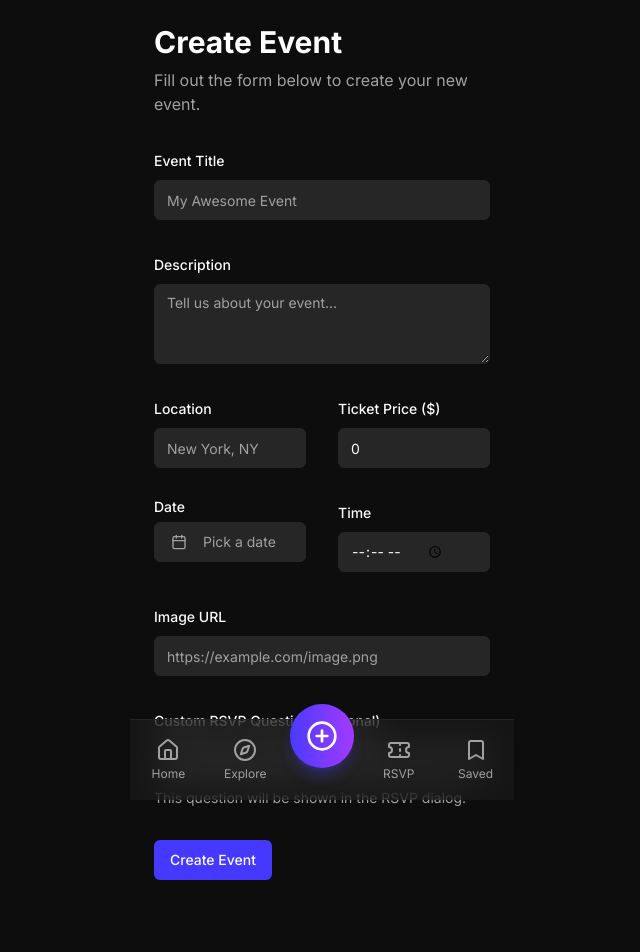
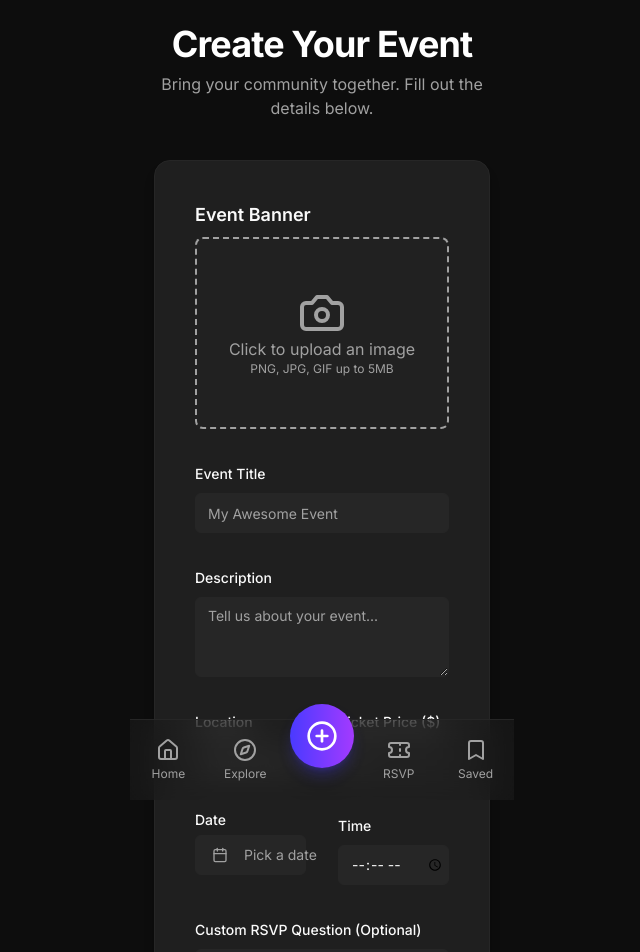
Before and after one commit to JayatriChakraborty/Fete, a React (Vite) app: page /create in a window 1280 px wide. Shown: the top 952 px of the page, without its empty margins (318-958 px from the left). Built offline with nearby package versions, Linux system fonts and the light colour scheme.

Commit message:
feat: Enhance Create Event page
Added public/private event option, improved visual appeal, implemented event picture upload with camera/gallery options, and removed the image URL field.

```diff
--- /dev/null
+++ b/src/components/ImageUpload.tsx
@@ -0,0 +1,94 @@
+
+import { useState, useRef } from "react";
+import { useFormContext } from "react-hook-form";
+import { Camera, Upload } from "lucide-react";
+import { Button } from "@/components/ui/button";
+import {
+  Dialog,
+  DialogContent,
+  DialogHeader,
+  DialogTitle,
+  DialogTrigger,
+  DialogDescription,
+} from "@/components/ui/dialog";
+import { cn } from "@/lib/utils";
+
+export const ImageUpload = ({ name }: { name: string }) => {
+  const { setValue, watch, formState: { errors } } = useFormContext();
+  const [preview, setPreview] = useState<string | null>(null);
+  const [isDialogOpen, setIsDialogOpen] = useState(false);
+
+  const fileInputRef = useRef<HTMLInputElement>(null);
+  const cameraInputRef = useRef<HTMLInputElement>(null);
+
+  const fieldError = errors[name];
+
+  const handleFileChange = (event: React.ChangeEvent<HTMLInputElement>) => {
+    const file = event.target.files?.[0];
+    if (file) {
+      setValue(name, event.target.files, { shouldValidate: true });
+      const reader = new FileReader();
+      reader.onloadend = () => {
+        setPreview(reader.result as string);
+      };
+      reader.readAsDataURL(file);
+      setIsDialogOpen(false);
+    }
+  };
+
+  return (
+    <div className="flex flex-col items-center gap-2">
+      <Dialog open={isDialogOpen} onOpenChange={setIsDialogOpen}>
+        <DialogTrigger asChild>
+          <div
+            className={cn(
+              "w-full h-48 border-2 border-dashed rounded-lg flex items-center justify-center cursor-pointer bg-input/40 hover:bg-input/70 transition-colors relative",
+              fieldError ? "border-destructive" : "border-muted-foreground"
+            )}
+          >
+            {preview ? (
+              <img src={preview} alt="Event preview" className="w-full h-full object-cover rounded-lg" />
+            ) : (
+              <div className="text-center text-muted-foreground">
+                <Camera className="mx-auto h-12 w-12" />
+                <p>Click to upload an image</p>
+                <p className="text-xs">PNG, JPG, GIF up to 5MB</p>
+              </div>
+            )}
+          </div>
+        </DialogTrigger>
+        <DialogContent className="sm:max-w-[425px] bg-card border-slate-800 text-white">
+          <DialogHeader>
+            <DialogTitle>Upload Event Picture</DialogTitle>
+            <DialogDescription>
+              Choose how you want to upload your event picture.
+            </DialogDescription>
+          </DialogHeader>
+          <div className="grid gap-4 py-4">
+            <Button type="button" className="w-full" onClick={() => cameraInputRef.current?.click()}>
+              <Camera className="mr-2 h-4 w-4" /> Take a Picture
+            </Button>
+            <Button type="button" className="w-full" onClick={() => fileInputRef.current?.click()}>
+              <Upload className="mr-2 h-4 w-4" /> Upload from Gallery
+            </Button>
+            <input
+              type="file"
+              accept="image/*"
+              capture="environment"
+              ref={cameraInputRef}
+              className="hidden"
+              onChange={handleFileChange}
+            />
+            <input
+              type="file"
+              accept="image/*"
+              ref={fileInputRef}
+              className="hidden"
+              onChange={handleFileChange}
+            />
+          </div>
+        </DialogContent>
+      </Dialog>
+    </div>
+  );
+};
--- a/src/pages/CreateEvent.tsx
+++ b/src/pages/CreateEvent.tsx
@@ -17,12 +17,13 @@ import { Textarea } from "@/components/ui/textarea";
 import { useUserEvents } from "@/contexts/UserEventsContext";
 import { toast } from "sonner";
 import { useNavigate } from "react-router-dom";
-import { useState } from "react";
-import { Calendar } from "lucide-react";
+import { Calendar as CalendarIcon } from "lucide-react";
 import { Popover, PopoverContent, PopoverTrigger } from "@/components/ui/popover";
 import { cn } from "@/lib/utils";
 import { format } from "date-fns";
-import { Calendar as CalendarComponent } from "@/components/ui/calendar";
+import { Calendar } from "@/components/ui/calendar";
+import { Switch } from "@/components/ui/switch";
+import { ImageUpload } from "@/components/ImageUpload";
 
 const formSchema = z.object({
   title: z.string().min(3, "Title must be at least 3 characters long."),
@@ -33,8 +34,12 @@ const formSchema = z.object({
   }),
   time: z.string().min(1, "Time is required."),
   price: z.coerce.number().min(0).default(0),
-  imageUrl: z.string().url("Please enter a valid image URL."),
+  imageFile: z
+    .any()
+    .refine((files) => files?.length === 1, "Image is required.")
+    .refine((files) => files?.[0]?.size <= 5000000, `Max file size is 5MB.`),
   rsvpQuestion: z.string().optional(),
+  isPrivate: z.boolean().default(false),
 });
 
 const CreateEvent = () => {
@@ -49,27 +54,58 @@ const CreateEvent = () => {
       location: "",
       time: "",
       price: 0,
-      imageUrl: "",
       rsvpQuestion: "",
+      isPrivate: false,
     },
   });
 
-  function onSubmit(values: z.infer<typeof formSchema>) {
+  async function onSubmit(values: z.infer<typeof formSchema>) {
+    let imageUrl = '/placeholder.svg';
+    if (values.imageFile && values.imageFile.length > 0) {
+      const file = values.imageFile[0];
+      imageUrl = await new Promise<string>((resolve, reject) => {
+        const reader = new FileReader();
+        reader.onload = () => resolve(reader.result as string);
+        reader.onerror = reject;
+        reader.readAsDataURL(file);
+      });
+    }
+
     const eventData = {
       ...values,
       date: format(values.date, "PPP"),
+      imageUrl: imageUrl,
     };
+    // @ts-ignore
+    delete eventData.imageFile;
+
     addUserEvent(eventData);
     toast.success("Event created successfully!");
     navigate("/");
   }
 
   return (
-    <div className="p-6 animate-in fade-in duration-500 max-w-2xl mx-auto">
-      <h1 className="text-3xl font-bold text-white">Create Event</h1>
-      <p className="text-muted-foreground mt-2">Fill out the form below to create your new event.</p>
+    <div className="p-4 md:p-6 animate-in fade-in duration-500 max-w-3xl mx-auto">
+      <div className="text-center mb-10">
+        <h1 className="text-4xl font-bold text-white tracking-tight">Create Your Event</h1>
+        <p className="text-muted-foreground mt-2">Bring your community together. Fill out the details below.</p>
+      </div>
       <Form {...form}>
-        <form onSubmit={form.handleSubmit(onSubmit)} className="space-y-8 mt-8">
+        <form onSubmit={form.handleSubmit(onSubmit)} className="space-y-8 bg-card p-6 md:p-10 rounded-2xl shadow-lg border border-border">
+          <FormField
+            control={form.control}
+            name="imageFile"
+            render={({ field }) => (
+              <FormItem>
+                <FormLabel className="text-lg font-semibold">Event Banner</FormLabel>
+                <FormControl>
+                  <ImageUpload name="imageFile" />
+                </FormControl>
+                <FormMessage />
+              </FormItem>
+            )}
+          />
+
           <FormField
             control={form.control}
             name="title"
@@ -141,7 +177,7 @@ const CreateEvent = () => {
                             !field.value && "text-muted-foreground"
                           )}
                         >
-                          <Calendar className="mr-2 h-4 w-4" />
+                          <CalendarIcon className="mr-2 h-4 w-4" />
                           {field.value ? (
                             format(field.value, "PPP")
                           ) : (
@@ -151,7 +187,7 @@ const CreateEvent = () => {
                       </FormControl>
                     </PopoverTrigger>
                     <PopoverContent className="w-auto p-0" align="start">
-                      <CalendarComponent
+                      <Calendar
                         mode="single"
                         selected={field.value}
                         onSelect={field.onChange}
@@ -180,19 +216,7 @@ const CreateEvent = () => {
               )}
             />
           </div>
-          <FormField
-            control={form.control}
-            name="imageUrl"
-            render={({ field }) => (
-              <FormItem>
-                <FormLabel>Image URL</FormLabel>
-                <FormControl>
-                  <Input placeholder="https://example.com/image.png" {...field} className="bg-input"/>
-                </FormControl>
-                <FormMessage />
-              </FormItem>
-            )}
-          />
+
           <FormField
             control={form.control}
             name="rsvpQuestion"
@@ -200,7 +224,7 @@ const CreateEvent = () => {
               <FormItem>
                 <FormLabel>Custom RSVP Question (Optional)</FormLabel>
                 <FormControl>
-                  <Input placeholder="e.g., What's your favorite song?" {...field} className="bg-input"/>
+                  <Input placeholder="e.g., What's your dietary preference?" {...field} className="bg-input"/>
                 </FormControl>
                 <FormDescription>
                   This question will be shown in the RSVP dialog.
@@ -209,7 +233,31 @@ const CreateEvent = () => {
               </FormItem>
             )}
           />
-          <Button type="submit">Create Event</Button>
+
+          <FormField
+            control={form.control}
+            name="isPrivate"
+            render={({ field }) => (
+              <FormItem className="flex flex-row items-center justify-between rounded-lg border border-border p-4 bg-input/30">
+                <div className="space-y-0.5">
+                  <FormLabel className="text-base">Private Event</FormLabel>
+                  <FormDescription>
+                    Only people with a direct link can view this event.
+                  </FormDescription>
+                </div>
+                <FormControl>
+                  <Switch
+                    checked={field.value}
+                    onCheckedChange={field.onChange}
+                  />
+                </FormControl>
+              </FormItem>
+            )}
+          />
+
+          <Button type="submit" size="lg" className="w-full h-12 text-lg font-bold bg-gradient-to-r from-brand-purple to-brand-pink text-white hover:opacity-90 transition-opacity transform hover:scale-[1.02]">
+            Create Event
+          </Button>
         </form>
       </Form>
     </div>
```
